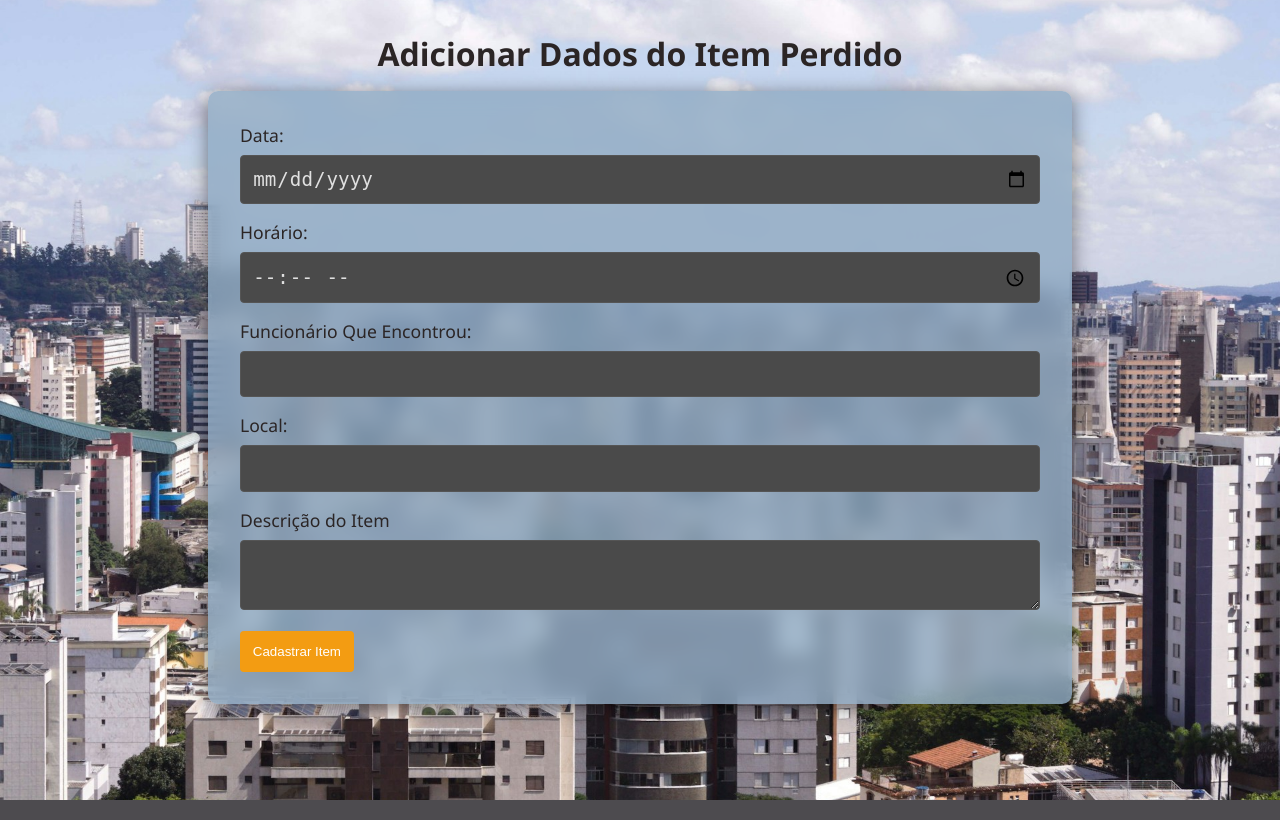
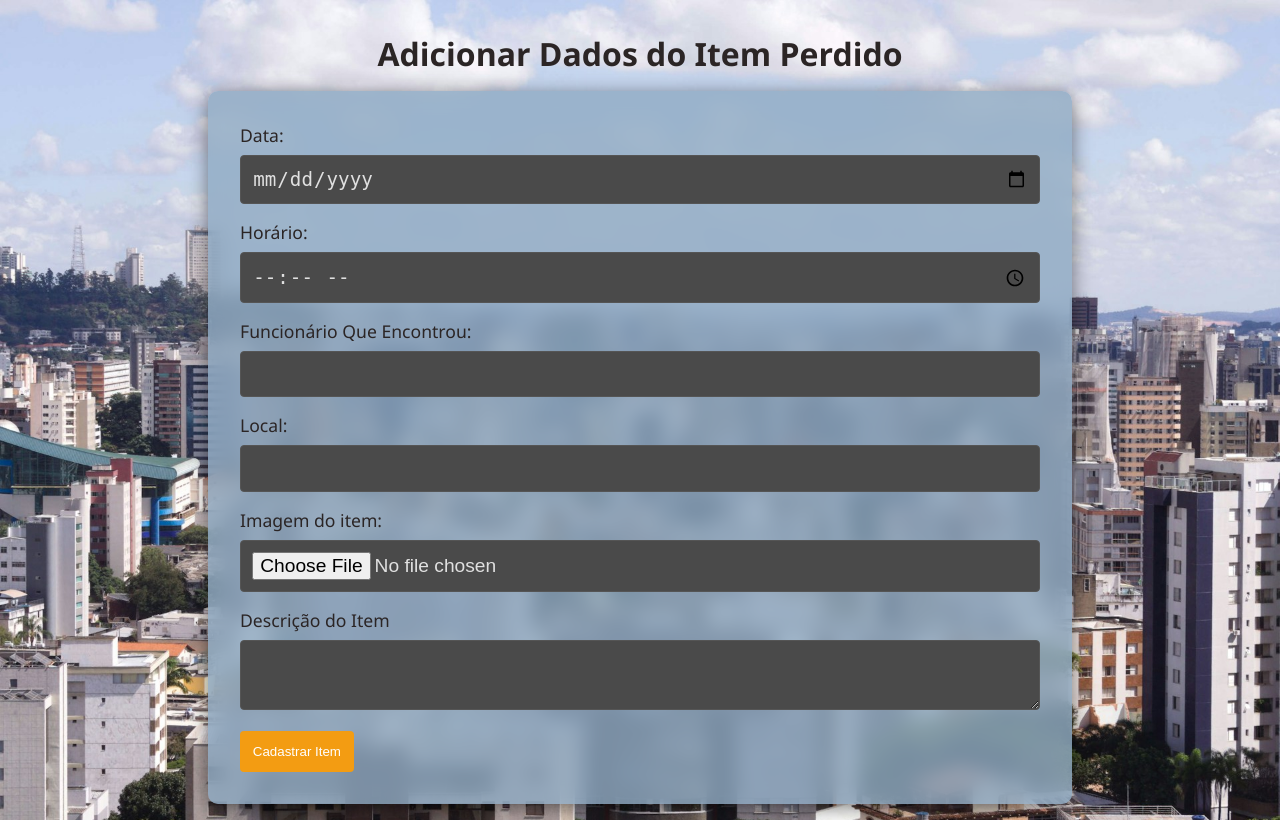
Before and after one commit to vazimm/Achados-e-Perdidos, a Flask app: page /dashboard/admin/new_item in a window 1280 px wide. Run offline with Flask 2, Linux system fonts and the light colour scheme; the visitor is signed in with stand-in values (Sample User, id 1); tables that the repository leaves empty hold one stand-in row (values such as "Sample post").

Commit message:
função de adcionar fotos

```diff
--- a/src/app/controllers/dashboard_controller.py
+++ b/src/app/controllers/dashboard_controller.py
@@ -1,9 +1,17 @@
+import os
 from flask import Blueprint, render_template, redirect, url_for, session, flash, request, current_app
 from app.models.user import User
 from app.models.item import Item  # Importa o modelo Item
+from werkzeug.utils import secure_filename
 from app import db, mail  # Certifique-se de que mail é a instância do Flask-Mail
 import datetime
 from flask_mail import Message
+
+UPLOAD_FOLDER = 'static/uploads'
+ALLOWED_EXTENSIONS = {'png', 'jpg', 'jpeg', 'gif'}
+
+def allowed_file(filename):
+    return '.' in filename and filename.rsplit('.', 1)[1].lower() in ALLOWED_EXTENSIONS
 
 DashboardController = Blueprint('dashboard', __name__, url_prefix='/dashboard')
 
@@ -53,14 +61,12 @@
         return redirect(url_for('dashboard.user_dashboard'))
 
     if request.method == 'POST':
-        # Coleta os dados do formulário
-        item_date_str = request.form.get('item_date')  # Ex: '2025-06-06'
-        item_time_str = request.form.get('item_encontrado_time')  # Ex: '14:30'
+        item_date_str = request.form.get('item_date')
+        item_time_str = request.form.get('item_encontrado_time')
         funcionario = request.form.get('funcionario')
         local = request.form.get('local')
         item_description = request.form.get('item_description')
 
-        # Converte as strings para tipos apropriados
         try:
             date_obj = datetime.datetime.strptime(item_date_str, '%Y-%m-%d').date()
             time_obj = datetime.datetime.strptime(item_time_str, '%H:%M').time()
@@ -68,15 +74,27 @@
             flash('Formato de data ou hora inválido.', 'danger')
             return redirect(url_for('dashboard.new_item'))
 
-        # Cria uma instância de Item utilizando os dados do formulário
+        # Upload de imagem
+        imagem_file = request.files.get('imagem')
+        imagem_path = None
+
+        if imagem_file and allowed_file(imagem_file.filename):
+            filename = secure_filename(imagem_file.filename)
+            upload_folder = os.path.join(current_app.root_path, 'static', 'uploads')
+            os.makedirs(upload_folder, exist_ok=True)
+            full_path = os.path.join(upload_folder, filename)
+            imagem_file.save(full_path)
+            imagem_path = os.path.join('uploads', filename).replace('\\', '/')  # Garante que o caminho seja relativo e use barras corretas
+
         new_item_record = Item(
             item_date=date_obj,
             item_encontrado_time=time_obj,
             funcionario=funcionario,
             local=local,
-            item_description=item_description
+            item_description=item_description,
+            imagem_path=imagem_path
         )
-        # Adiciona o item na sessão e commita no banco de dados
+
         db.session.add(new_item_record)
         db.session.commit()
 
--- a/src/app/models/item.py
+++ b/src/app/models/item.py
@@ -10,6 +10,7 @@
     funcionario = db.Column(db.String(100), nullable=False)
     local = db.Column(db.String(200), nullable=False)
     item_description = db.Column(db.Text, nullable=False)
+    imagem_path = db.Column(db.String(300), nullable=True)
 
     def __repr__(self):
         return f'<Item {self.id} - {self.item_description}>'
--- a/src/app/templates/dashboard/new_item.html
+++ b/src/app/templates/dashboard/new_item.html
@@ -13,7 +13,11 @@
             <h1>Adicionar Dados do Item Perdido</h1>
         </header>
         <main>
-            <form method="POST" action="{{ url_for('dashboard.new_item') }}">
+            <form
+                method="POST"
+                action="{{ url_for('dashboard.new_item') }}"
+                enctype="multipart/form-data"
+            >
                 <div>
                     <label for="item_date">Data:</label>
                     <input
@@ -46,6 +50,15 @@
                     <input type="text" id="local" name="local" required />
                 </div>
                 <div>
+                    <label for="imagem">Imagem do item:</label>
+                    <input
+                        type="file"
+                        id="imagem"
+                        name="imagem"
+                        accept="image/*"
+                    />
+                </div>
+                <div>
                     <label for="item_description">Descrição do Item</label>
                     <textarea
                         id="item_description"
```
Also changed, not shown: src/app/templates/dashboard/recuperar_pertence.html (+33 -6 lines), 1 other file.
